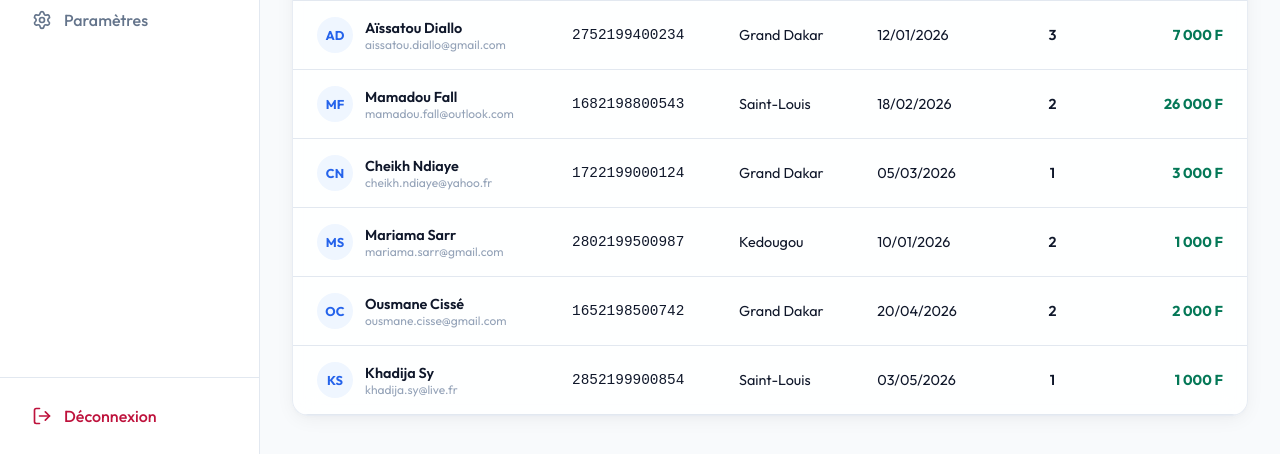
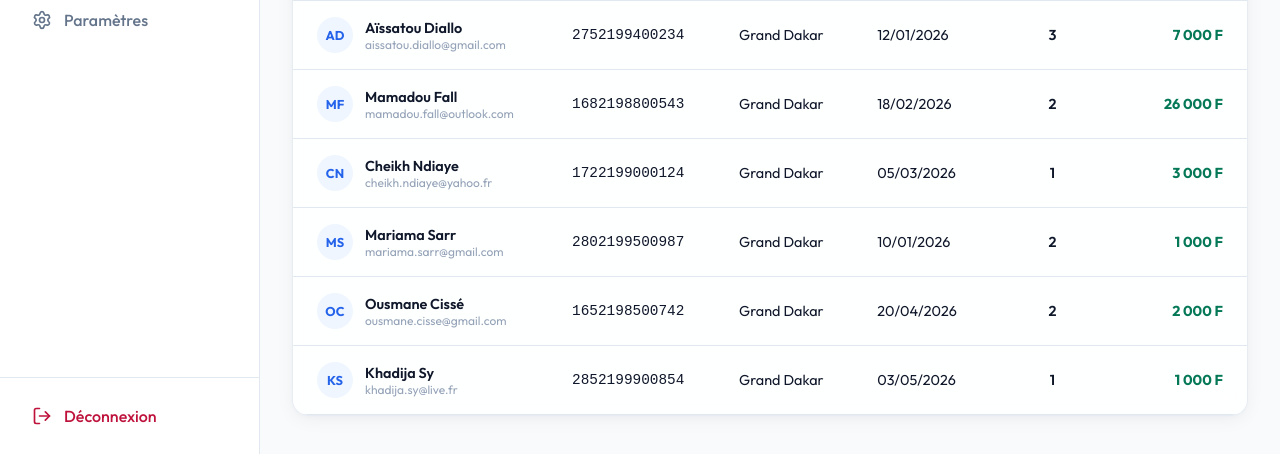
Before and after one commit to AmadouDEME/Sunu_Mairie, a Next.js app: page /citoyens in a window 1280 px wide. Shown: the part 346-800 px from the top of the page. Built offline with nearby package versions, Linux system fonts and the light colour scheme.

Commit message:
last updates

```diff
--- a/src/app/(admin)/citoyens/page.tsx
+++ b/src/app/(admin)/citoyens/page.tsx
@@ -45,11 +45,11 @@ const CITIZENS_DATA = [
     email: "mamadou.fall@outlook.com",
     phone: "+221 76 890 56 12",
     nin: "1682198800543",
-    region: "Saint-Louis",
+    region: "Grand Dakar",
     registeredDate: "18/02/2026",
     requestsCount: 2,
     spent: "26 000",
-    address: "Sor, Rue 5, Saint-Louis",
+    address: "Sor, Rue 5, Grand Dakar",
     status: "Actif",
     history: [
       {
@@ -93,7 +93,7 @@ const CITIZENS_DATA = [
     email: "mariama.sarr@gmail.com",
     phone: "+221 77 876 54 32",
     nin: "2802199500987",
-    region: "Kedougou",
+    region: "Grand Dakar",
     registeredDate: "10/01/2026",
     requestsCount: 2,
     spent: "1 000",
@@ -147,11 +147,11 @@ const CITIZENS_DATA = [
     email: "khadija.sy@live.fr",
     phone: "+221 70 765 43 21",
     nin: "2852199900854",
-    region: "Saint-Louis",
+    region: "Grand Dakar",
     registeredDate: "03/05/2026",
     requestsCount: 1,
     spent: "1 000",
-    address: "Ndar Tout, Saint-Louis",
+    address: "Ndar Tout, Grand Dakar",
     status: "Actif",
     history: [
       {
--- a/src/app/(admin)/demandes/page.tsx
+++ b/src/app/(admin)/demandes/page.tsx
@@ -71,7 +71,7 @@ const INITIAL_DEMANDES = [
     type: "Signalement",
     typeCode: "signalement",
     date: "16/06/2026",
-    region: "Kedougou",
+    region: "Grand Dakar",
     paid: true,
     paymentMethod: "Espèces",
     amount: "500",
@@ -144,7 +144,7 @@ const INITIAL_DEMANDES = [
     type: "Occupation",
     typeCode: "occupation",
     date: "10/06/2026",
-    region: "Kedougou",
+    region: "Grand Dakar",
     paid: true,
     paymentMethod: "Orange Money",
     amount: "25000",
--- a/src/components/dashboard/Charts.tsx
+++ b/src/components/dashboard/Charts.tsx
@@ -118,7 +118,7 @@ export function StatutDonutChart() {
 export function RegionBarChart() {
   const data = [
     { name: "Grand Dakar", value: 254 },
-    { name: "Kedougou", value: 252 },
+    { name: "Grand Dakar", value: 252 },
     { name: "Grand Dakar", value: 251 },
     { name: "Grand Dakar", value: 243 },
   ];
```
